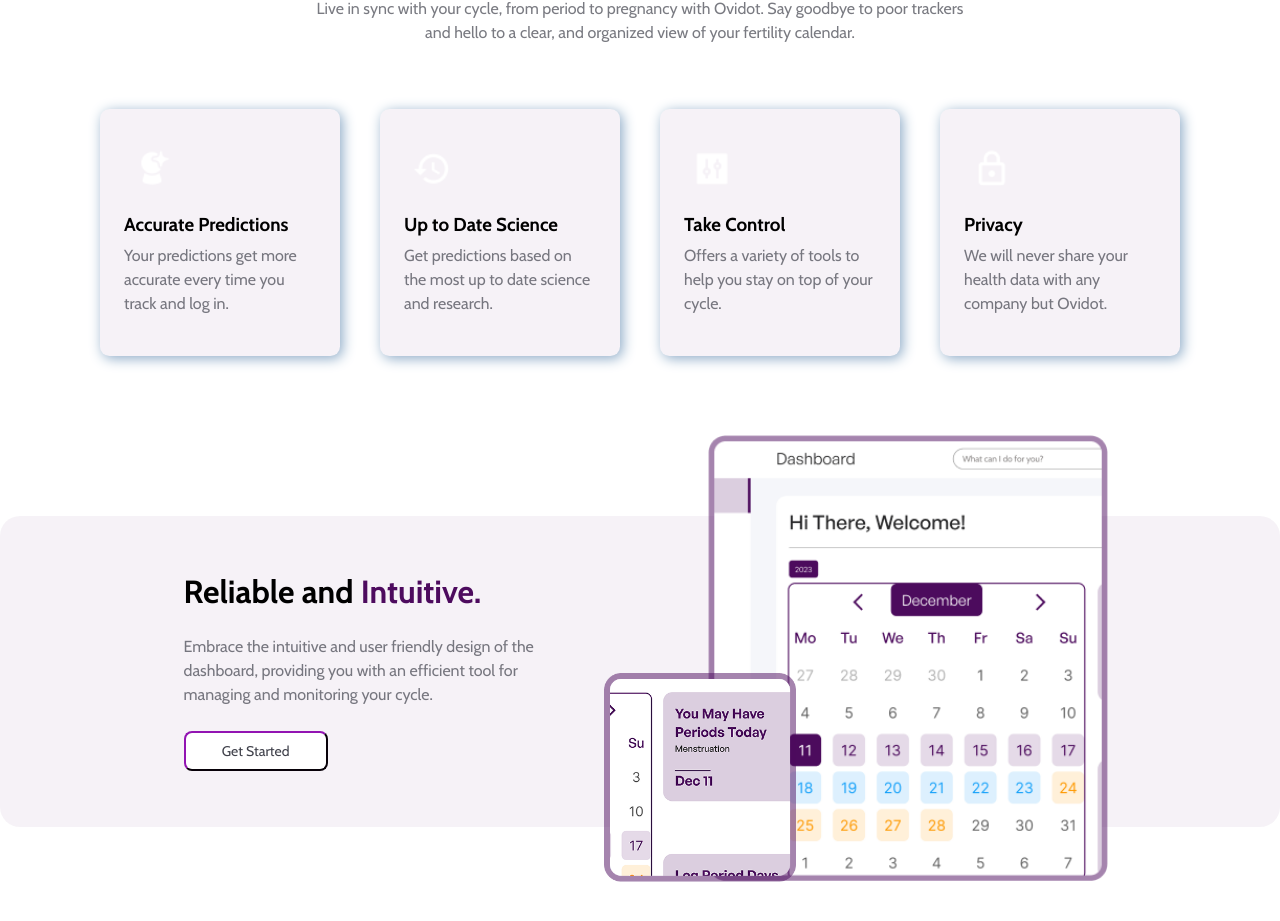
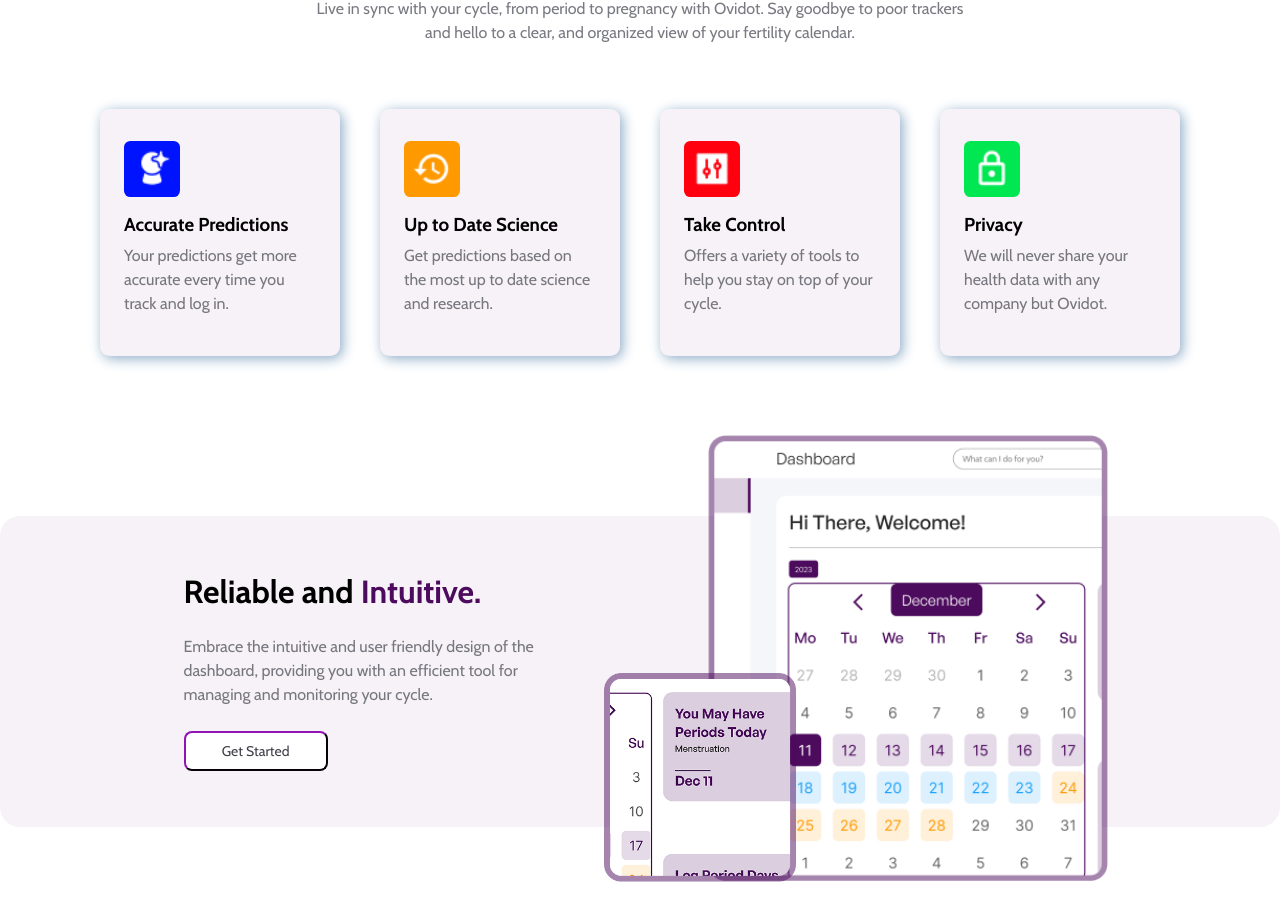
Before and after one commit to tediyang/Ovidot, a React (Create React App) app in the folder frontend/: page / in a window 1280 px wide. Shown: the part 1117-2038 px from the top of the page. Built offline with nearby package versions, Linux system fonts and the light colour scheme.

Commit message:
FEATURES: added safelist for react dynamic rending in tailwindcss code

```diff
--- a/frontend/tailwind.config.js
+++ b/frontend/tailwind.config.js
@@ -2,6 +2,12 @@
 
 module.exports = {
   content: ["./src/**/*.{js,jsx}"],
+  safelist: [
+    'bg-[#0013FF]',
+    'bg-[#FF9900]',
+    'bg-[#FF000F]',
+    'bg-[#00E752]',
+  ],
   theme: {
     extend: {
       colors: {
```
